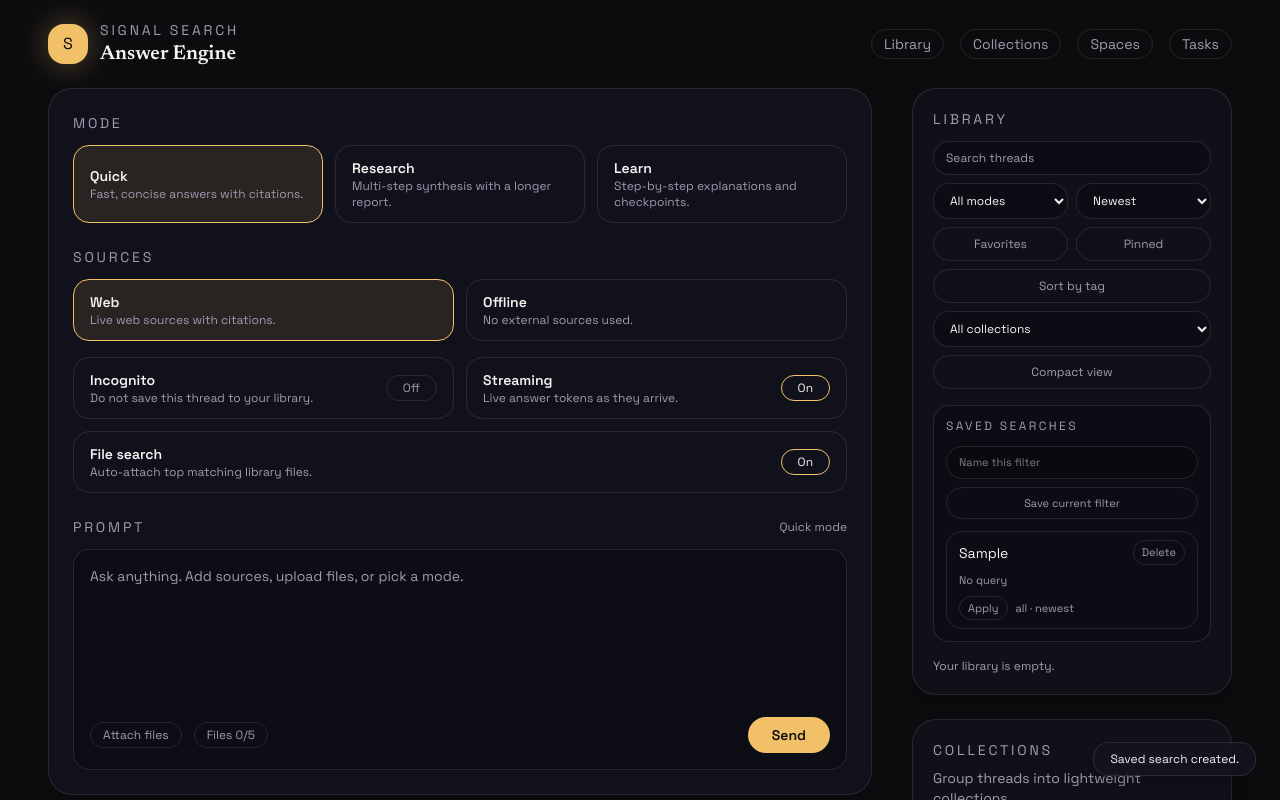
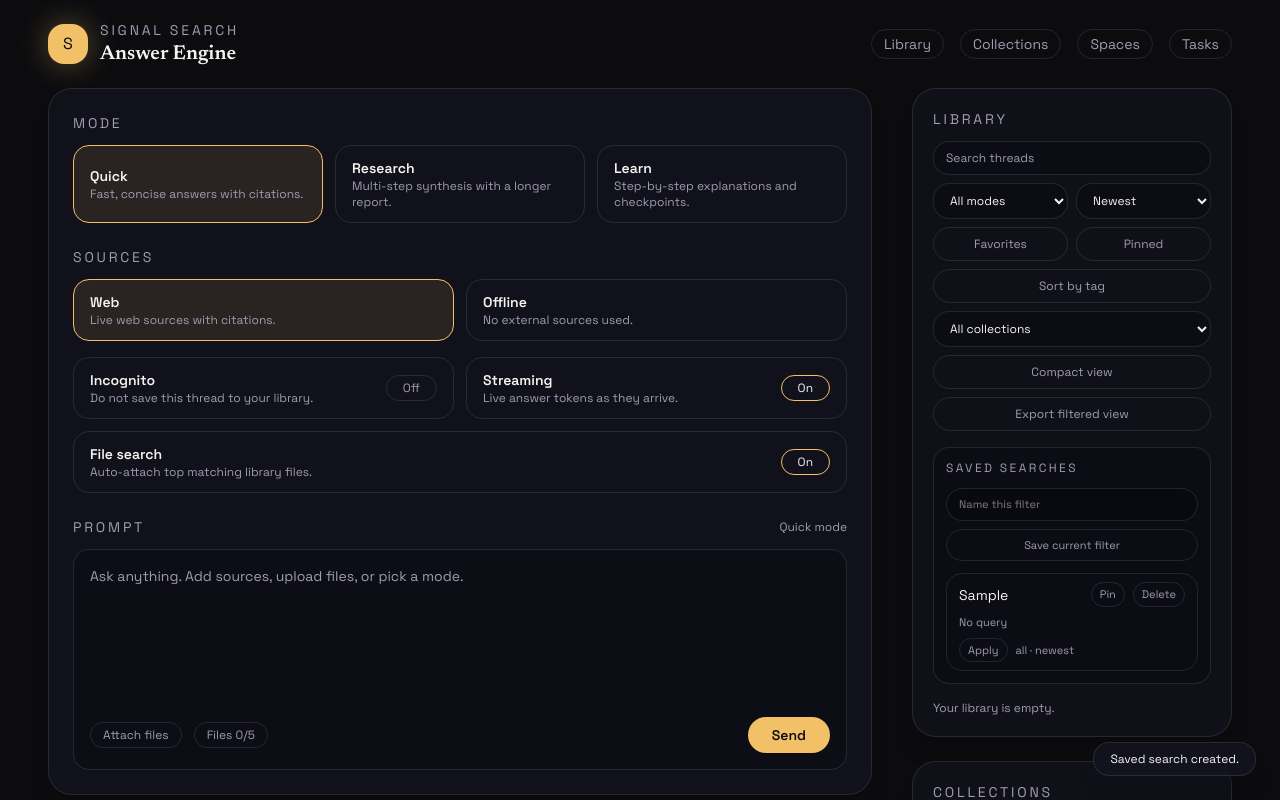
Before and after one commit to sarveshkapre/chat_with_llm, a Next.js app: page / in a window 1280 px wide. Both pictures are taken after typing "Sample" into the empty fields and a click on the button "Save current filter". Shown: the top 800 px of the page. Built offline with nearby package versions, Linux system fonts and the light colour scheme.

Commit message:
feat(library): add saved search pins and export

```diff
--- a/src/components/chat-app.tsx
+++ b/src/components/chat-app.tsx
@@ -1,6 +1,7 @@
 "use client";
 
 import { useEffect, useMemo, useRef, useState } from "react";
+import Link from "next/link";
 import type {
   AnswerMode,
   AnswerResponse,
@@ -89,6 +90,7 @@ const FILES_KEY = "signal-files-v1";
 const COLLECTIONS_KEY = "signal-collections-v1";
 const NOTES_KEY = "signal-notes-v1";
 const SEARCHES_KEY = "signal-saved-searches-v1";
+const PINNED_SEARCHES_KEY = "signal-saved-searches-pinned-v1";
 
 const MAX_ATTACHMENTS = 5;
 const MAX_ATTACHMENT_SIZE = 1_000_000;
@@ -147,6 +149,7 @@ export default function ChatApp() {
     }[]
   >([]);
   const [savedSearchName, setSavedSearchName] = useState("");
+  const [pinnedSearchIds, setPinnedSearchIds] = useState<string[]>([]);
   const [attachments, setAttachments] = useState<Attachment[]>([]);
   const [tasks, setTasks] = useState<Task[]>([]);
   const [taskName, setTaskName] = useState("");
@@ -245,6 +248,16 @@ export default function ChatApp() {
       }
     }
 
+    const pinnedSearchStore = localStorage.getItem(PINNED_SEARCHES_KEY);
+    if (pinnedSearchStore) {
+      try {
+        const parsed = JSON.parse(pinnedSearchStore) as string[];
+        setPinnedSearchIds(parsed);
+      } catch {
+        setPinnedSearchIds([]);
+      }
+    }
+
     const active = localStorage.getItem(ACTIVE_SPACE_KEY);
     if (active) {
       setActiveSpaceId(active);
@@ -278,6 +291,13 @@ export default function ChatApp() {
   useEffect(() => {
     localStorage.setItem(SEARCHES_KEY, JSON.stringify(savedSearches));
   }, [savedSearches]);
+
+  useEffect(() => {
+    localStorage.setItem(
+      PINNED_SEARCHES_KEY,
+      JSON.stringify(pinnedSearchIds)
+    );
+  }, [pinnedSearchIds]);
 
   useEffect(() => {
     if (activeSpaceId) {
@@ -1054,6 +1074,52 @@ ${answer.citations
     setSavedSearches((prev) => prev.filter((item) => item.id !== id));
   }
 
+  function togglePinnedSearch(id: string) {
+    setPinnedSearchIds((prev) =>
+      prev.includes(id) ? prev.filter((item) => item !== id) : [...prev, id]
+    );
+  }
+
+  function exportFilteredLibrary() {
+    const lines: string[] = [
+      "# Signal Search Library Export",
+      "",
+      `Query: ${search || "None"}`,
+      `Mode: ${filterMode}`,
+      `Favorites: ${favoritesOnly ? "Yes" : "No"}`,
+      `Pinned: ${pinnedOnly ? "Yes" : "No"}`,
+      `Collection: ${collectionFilter || "All"}`,
+      `Tag: ${tagFilter || "All"}`,
+      `Sort: ${sort}${sortByTag ? " + tag" : ""}`,
+      "",
+      `Total threads: ${filteredThreads.length}`,
+      "",
+      "## Threads",
+      ...filteredThreads.map((thread, index) => {
+        const title = thread.title ?? thread.question;
+        const tags = (thread.tags ?? []).length
+          ? `Tags: ${(thread.tags ?? []).join(", ")}`
+          : "Tags: none";
+        const pinned = thread.pinned ? "Pinned: yes" : "Pinned: no";
+        const favorite = thread.favorite ? "Favorite: yes" : "Favorite: no";
+        return [
+          `${index + 1}. ${title}`,
+          `   - ${pinned} · ${favorite}`,
+          `   - ${tags}`,
+          `   - Created: ${new Date(thread.createdAt).toLocaleString()}`,
+        ].join("\n");
+      }),
+    ];
+
+    const blob = new Blob([lines.join("\n")], { type: "text/markdown" });
+    const url = URL.createObjectURL(blob);
+    const anchor = document.createElement("a");
+    anchor.href = url;
+    anchor.download = `signal-library-export-${Date.now()}.md`;
+    anchor.click();
+    URL.revokeObjectURL(url);
+  }
+
   function startNoteEdit(threadId: string) {
     setEditingNoteId(threadId);
     setNoteDraft(notes[threadId] ?? "");
@@ -1345,12 +1411,29 @@ ${answer.citations
           <span className="rounded-full border border-white/10 px-3 py-1">
             Library
           </span>
-          <a
+          {pinnedSearchIds.length ? (
+            <div className="flex items-center gap-2">
+              {pinnedSearchIds
+                .map((id) => savedSearches.find((item) => item.id === id))
+                .filter(Boolean)
+                .slice(0, 3)
+                .map((item) => (
+                  <button
+                    key={item?.id}
+                    onClick={() => item && applySavedSearch(item.id)}
+                    className="rounded-full border border-white/10 px-3 py-1 text-xs"
+                  >
+                    {item?.name}
+                  </button>
+                ))}
+            </div>
+          ) : null}
+          <Link
             href="/collections"
             className="rounded-full border border-white/10 px-3 py-1"
           >
             Collections
-          </a>
+          </Link>
           <span className="rounded-full border border-white/10 px-3 py-1">
             Spaces
           </span>
@@ -1925,6 +2008,12 @@ ${answer.citations
               >
                 {libraryCompact ? "Expanded view" : "Compact view"}
               </button>
+              <button
+                onClick={exportFilteredLibrary}
+                className="w-full rounded-full border border-white/10 px-3 py-2 text-xs text-signal-muted"
+              >
+                Export filtered view
+              </button>
             </div>
             {selectedThreadIds.length ? (
               <div className="mt-4 space-y-2 rounded-2xl border border-white/10 bg-black/20 p-3 text-xs text-signal-muted">
@@ -2073,12 +2162,25 @@ ${answer.citations
                         <span className="text-sm text-signal-text">
                           {item.name}
                         </span>
+                        <div className="flex items-center gap-2">
+                          <button
+                            onClick={() => togglePinnedSearch(item.id)}
+                            className={cn(
+                              "rounded-full border px-2 py-1 text-[11px]",
+                              pinnedSearchIds.includes(item.id)
+                                ? "border-signal-accent text-signal-text"
+                                : "border-white/10"
+                            )}
+                          >
+                            {pinnedSearchIds.includes(item.id) ? "Pinned" : "Pin"}
+                          </button>
                           <button
                             onClick={() => deleteSavedSearch(item.id)}
                             className="rounded-full border border-white/10 px-2 py-1 text-[11px]"
                           >
                             Delete
                           </button>
+                        </div>
                       </div>
                       <p className="mt-2 text-[11px]">
                         {item.query ? `Query: ${item.query}` : "No query"}
```
Also changed, not shown: 1 other file (tests, documents, lock files or other folders). Lines whose indentation alone changed are shown as unchanged.
